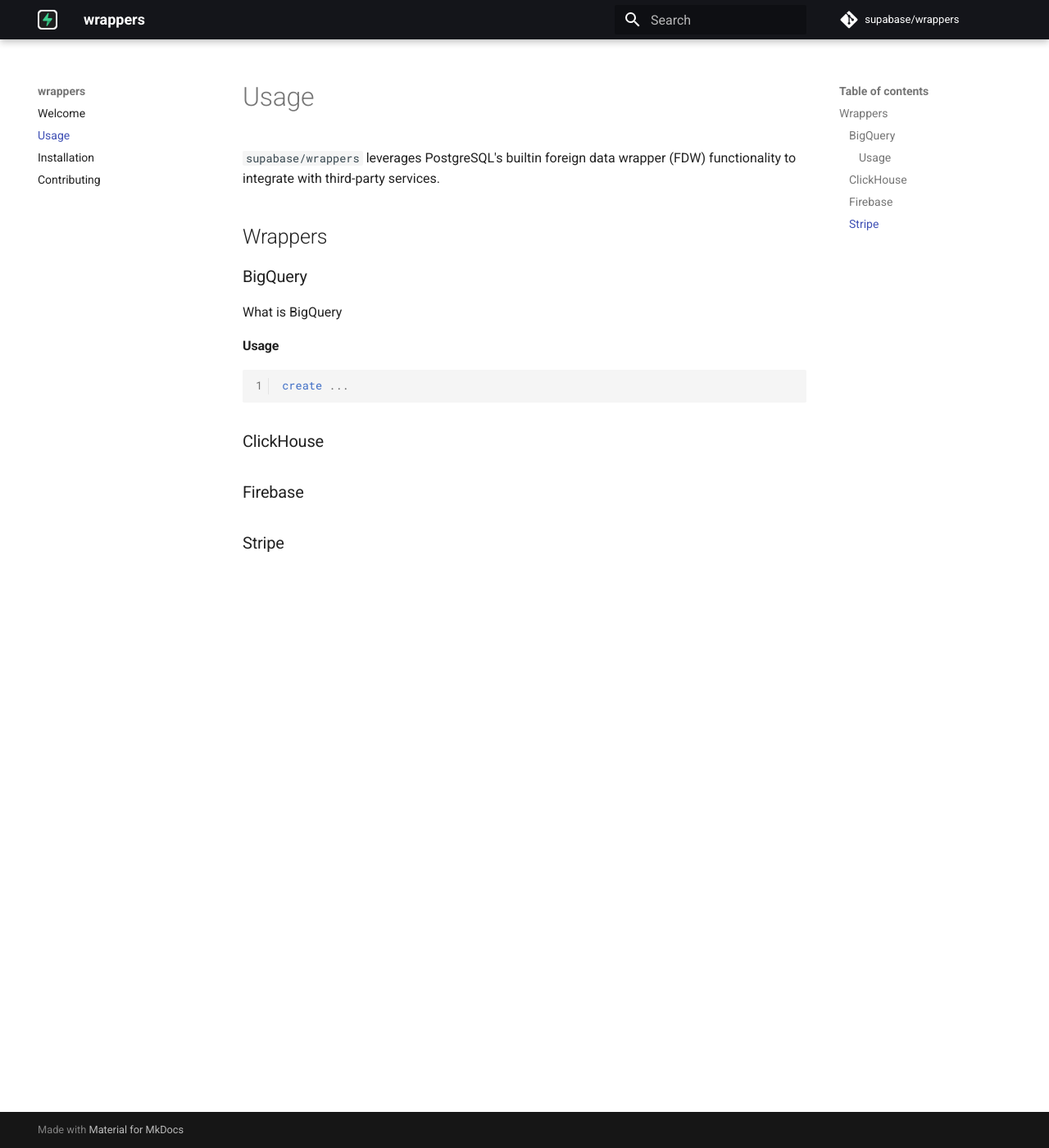
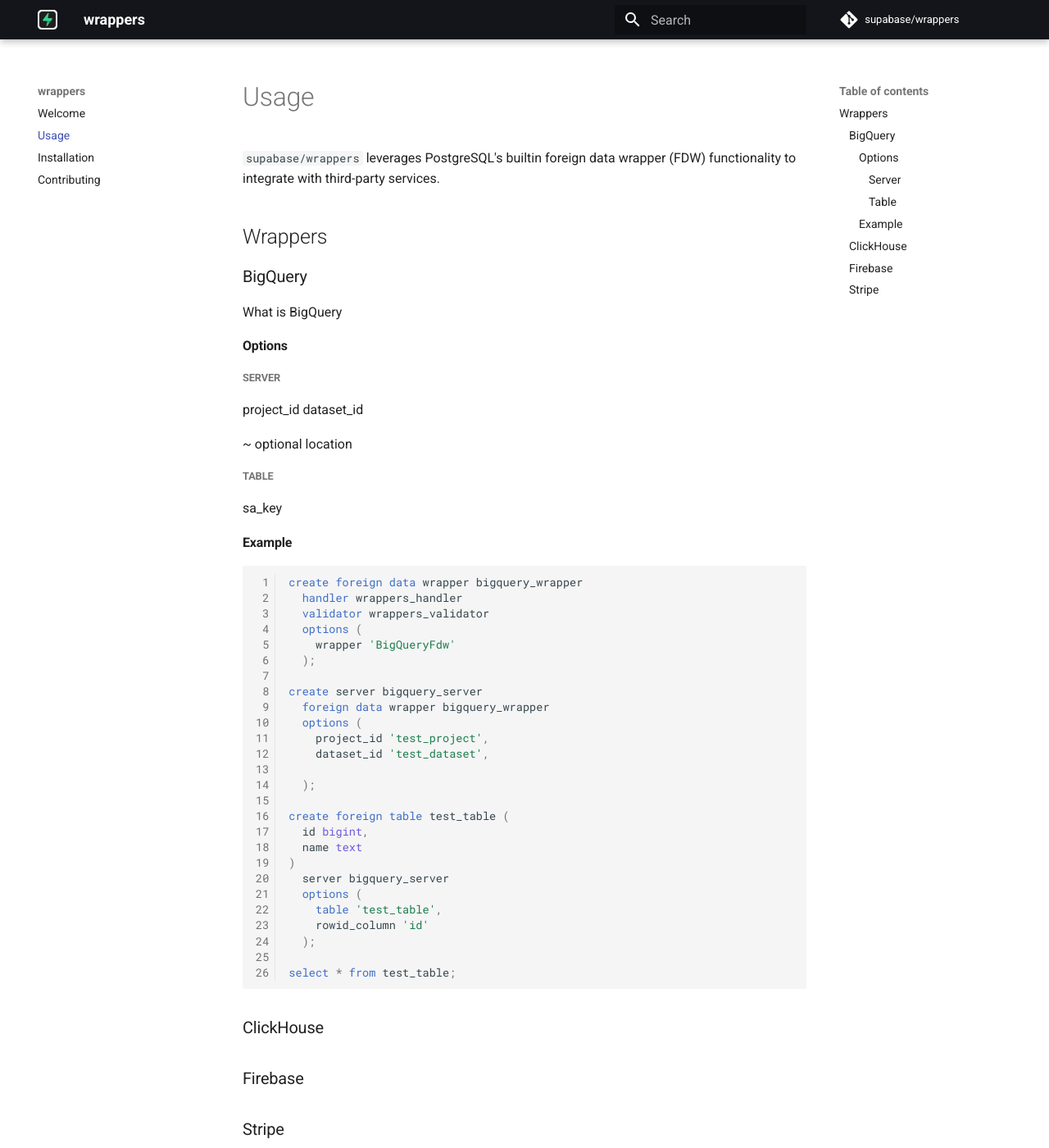
Before and after one commit to supabase/wrappers, an MkDocs documentation site: the page built from docs/usage.md, in a window 1280 px wide and 1400 px high. Shown: the whole window at 82% size. Built offline with MkDocs 1.6.1 and Material for MkDocs 9.7.7, drawn with Linux system fonts in a browser that asks for light colours; comment, search, counter and statistics services are not loaded.

Commit message:
add opts

````diff
--- a/docs/usage.md
+++ b/docs/usage.md
@@ -7,10 +7,51 @@
 
 What is BigQuery
 
-#### Usage
+#### Options
+
+##### Server
+
+project_id
+dataset_id
+
+~ optional
+location
+
+
+##### Table
+sa_key
+
+
+
+#### Example
 
 ```sql
-create ...
+create foreign data wrapper bigquery_wrapper
+  handler wrappers_handler
+  validator wrappers_validator
+  options (
+    wrapper 'BigQueryFdw'
+  );
+
+create server bigquery_server
+  foreign data wrapper bigquery_wrapper
+  options (
+    project_id 'test_project',
+    dataset_id 'test_dataset',
+
+  );
+
+create foreign table test_table (
+  id bigint,
+  name text
+)
+  server bigquery_server
+  options (
+    table 'test_table',
+    rowid_column 'id'
+  );
+
+select * from test_table;
 ```
 
 
````
